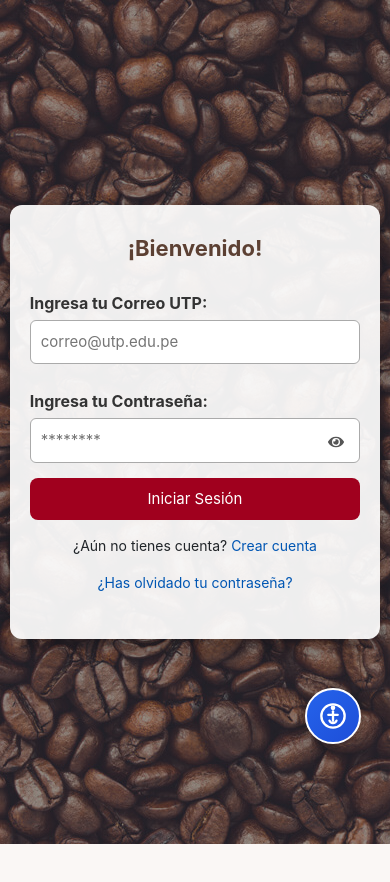
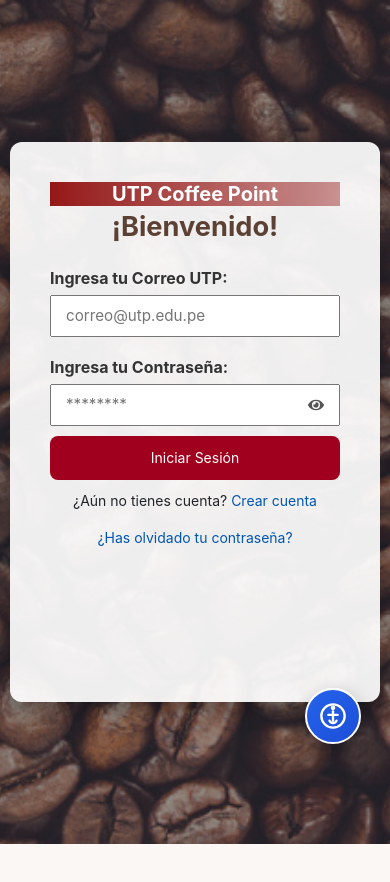
Before and after one commit to SamuelRivasM/Proyecto-ECommerce-UTP, a React (Create React App) app in the folder frontend/: page / in a window 390 px wide. Shown: the top 882 px of the page. After the commit the page ends 844 px from the top, so only its background shows below. Built offline with nearby package versions, Linux system fonts and the light colour scheme; no server answers.

Commit message:
styles: Footer arreglado + Login Responsivo

```diff
--- a/frontend/src/App.css
+++ b/frontend/src/App.css
@@ -42,11 +42,28 @@
    ================================ */
 
 /* Asegura que el contenido no quede oculto detrás del footer fijo */
+html,
+body,
+#root {
+  height: 100%;
+  margin: 0;
+}
+
 body {
-  margin: 0;
-  padding-bottom: 40px;
-  background-color: #faf7f5;
+  background: #faf7f5;
+  padding-bottom:55px;
 }
+
+.app-layout{
+  min-height:100vh;
+  display:flex;
+  flex-direction:column;
+}
+
+.app-content{
+  flex:1;
+}
+
 .Toastify__toast-container {
   z-index: 9999 !important;
 }
--- a/frontend/src/components/Admin/AdminReportes.jsx
+++ b/frontend/src/components/Admin/AdminReportes.jsx
@@ -98,6 +98,8 @@
                         </tbody>
                     </table>
                 </div>
+                <br />
+                <br />
             </main>
 
             {/* Chatbot de Landbot */}
--- a/frontend/src/components/Admin/AdminUsuarios.jsx
+++ b/frontend/src/components/Admin/AdminUsuarios.jsx
@@ -339,6 +339,8 @@
                     </table>
                 </div>
 
+                <br />
+                <br />
             </main>
 
             <LandbotChat />
--- a/frontend/src/components/Auth/Auth.css
+++ b/frontend/src/components/Auth/Auth.css
@@ -1,11 +1,15 @@
-
 /* src/Auth/Auth.css */
 /* Fondo café */
 .auth-container {
     display: flex;
     justify-content: center;
     align-items: center;
-    height: 100vh;
+    min-height: 100vh;
+    padding: 24px;
+    box-sizing: border-box;
+    background-position: center;
+    background-size: cover;
+    overflow-y: auto;
 }
 
 /* Card general */
@@ -20,10 +24,11 @@
 
 /* Versión login con panel doble */
 .login-card {
+    width: min(960px, 100%);
+    min-height: 560px;
     display: flex;
-    width: 850px;
     padding: 0;
-    text-align: left;
+    overflow: hidden;
 }
 
 /* Panel izquierdo */
@@ -77,14 +82,16 @@
 
 /* Panel derecho */
 .auth-right {
-    flex: 1.2;
-    padding: 40px;
+    flex: 1;
+    padding: 28px 34px;
+
 }
 
 /* Titulos */
 .auth-heading {
-    margin-bottom: 20px;
-    font-size: 26px;
+    font-size: 2rem;
+    margin-top: 5px;
+    margin-bottom: 14px;
     font-weight: bold;
     color: #5c4033;
 }
@@ -109,28 +116,27 @@
 }
 
 label {
-    margin: 10px 0 5px;
+    margin: 8px 0 5px;
     text-align: left;
     font-weight: bold;
     color: #333;
 }
 
-input {
-    padding: 10px;
-    border-radius: 6px;
-    border: 1px solid #aaa;
-    margin-bottom: 15px;
-    outline: none;
-    font-size: 14px;
+input,
+.auth-select {
+    height: 44px;
+    padding: 10px 14px;
+    margin-bottom: 10px;
+    font-size: .95rem;
 }
 
 .auth-btn {
     background: #a0001e;
     color: white;
-    padding: 12px;
+    padding: 8px;
     border: none;
     border-radius: 8px;
-    font-size: 16px;
+    font-size: 14px;
     cursor: pointer;
     transition: background 0.3s;
 }
@@ -141,7 +147,7 @@
 
 /* Links */
 .auth-links {
-    margin-top: 15px;
+    margin-top: 10px;
     font-size: 14px;
     text-align: center;
 }
@@ -153,47 +159,6 @@
 
 .auth-links a:hover {
     text-decoration: underline;
-}
-
-/* Responsividad */
-@media (max-width: 768px) {
-    .login-card {
-        flex-direction: column;
-        width: 95%;
-        max-width: 450px;
-    }
-
-    .auth-left {
-        display: none;
-    }
-
-    .auth-right {
-        flex: 1;
-        padding: 30px 20px;
-        border-radius: 12px;
-        text-align: center;
-    }
-
-    .auth-heading {
-        font-size: 22px;
-    }
-
-    input {
-        font-size: 15px;
-    }
-
-    .auth-btn {
-        font-size: 15px;
-        padding: 10px;
-    }
-
-    /* Overlay móvil visible solo aquí */
-    .auth-overlay-mobile {
-        display: block;
-        padding: 12px;
-        border-radius: 8px;
-        margin-bottom: 15px;
-    }
 }
 
 .auth-overlay-mobile {
@@ -259,8 +224,8 @@
 }
 
 select.auth-select:focus {
-    border-color: #a0001e;
-    box-shadow: 0 0 5px rgba(160, 0, 30, 0.3);
+    border-color: #000000;
+    border-width: 2px;
 }
 
 /* Flechita personalizada */
@@ -379,3 +344,102 @@
     color: #dc3545;
     font-size: 12px;
 }
+
+/* Responsividad */
+@media (max-width:992px) {
+
+    .login-card {
+
+        width: 100%;
+
+    }
+
+    .auth-left {
+
+        flex: .9;
+
+    }
+
+    .auth-right {
+
+        flex: 1.1;
+
+        padding: 24px;
+
+    }
+
+}
+
+@media (max-width:768px) {
+
+    .login-card {
+
+        flex-direction: column;
+
+        width: 100%;
+
+        max-width: 430px;
+
+    }
+
+    .auth-left {
+
+        display: none;
+
+    }
+
+    .auth-right {
+
+        padding: 24px;
+
+    }
+
+    .auth-overlay-mobile {
+
+        display: block;
+
+    }
+
+}
+
+@media (max-width:480px) {
+
+    .auth-container {
+
+        padding: 10px;
+
+    }
+
+    .auth-card {
+
+        width: 100%;
+
+        padding: 20px;
+
+    }
+
+    .auth-right {
+
+        padding: 20px;
+
+    }
+
+    .auth-heading {
+
+        font-size: 1.7rem;
+
+    }
+
+    input {
+
+        height: 42px;
+
+    }
+
+    .auth-btn {
+
+        height: 44px;
+
+    }
+
+}
--- a/frontend/src/components/Cart/ClienteCarrito.jsx
+++ b/frontend/src/components/Cart/ClienteCarrito.jsx
@@ -690,6 +690,8 @@
                         </button>
                     </div>
                 </div>
+                <br />
+                <br />
             </section>
 
             {/* === Modal de confirmación para eliminar producto === */}
--- a/frontend/src/components/Cliente/ClientePedidos.jsx
+++ b/frontend/src/components/Cliente/ClientePedidos.jsx
@@ -297,6 +297,8 @@
                     </table>
                 </div>
             </div>
+            <br />
+            <br />
 
             {/* === Modal Detalle === */}
             {showModal && pedidoSeleccionado && (
--- a/frontend/src/components/Cliente/ClienteProductos.jsx
+++ b/frontend/src/components/Cliente/ClienteProductos.jsx
@@ -223,6 +223,8 @@
                         <p className="text-center text-muted">No se encontraron productos.</p>
                     )}
                 </div>
+                <br />
+                <br />
             </section>
 
             {/* Chatbot de Landbot */}
--- a/frontend/src/components/Dashboard/AdminDashboard.jsx
+++ b/frontend/src/components/Dashboard/AdminDashboard.jsx
@@ -327,6 +327,8 @@
             </tbody>
           </table>
         </div>
+        <br />
+        <br />
       </main>
 
       {/* Footer */}
```
